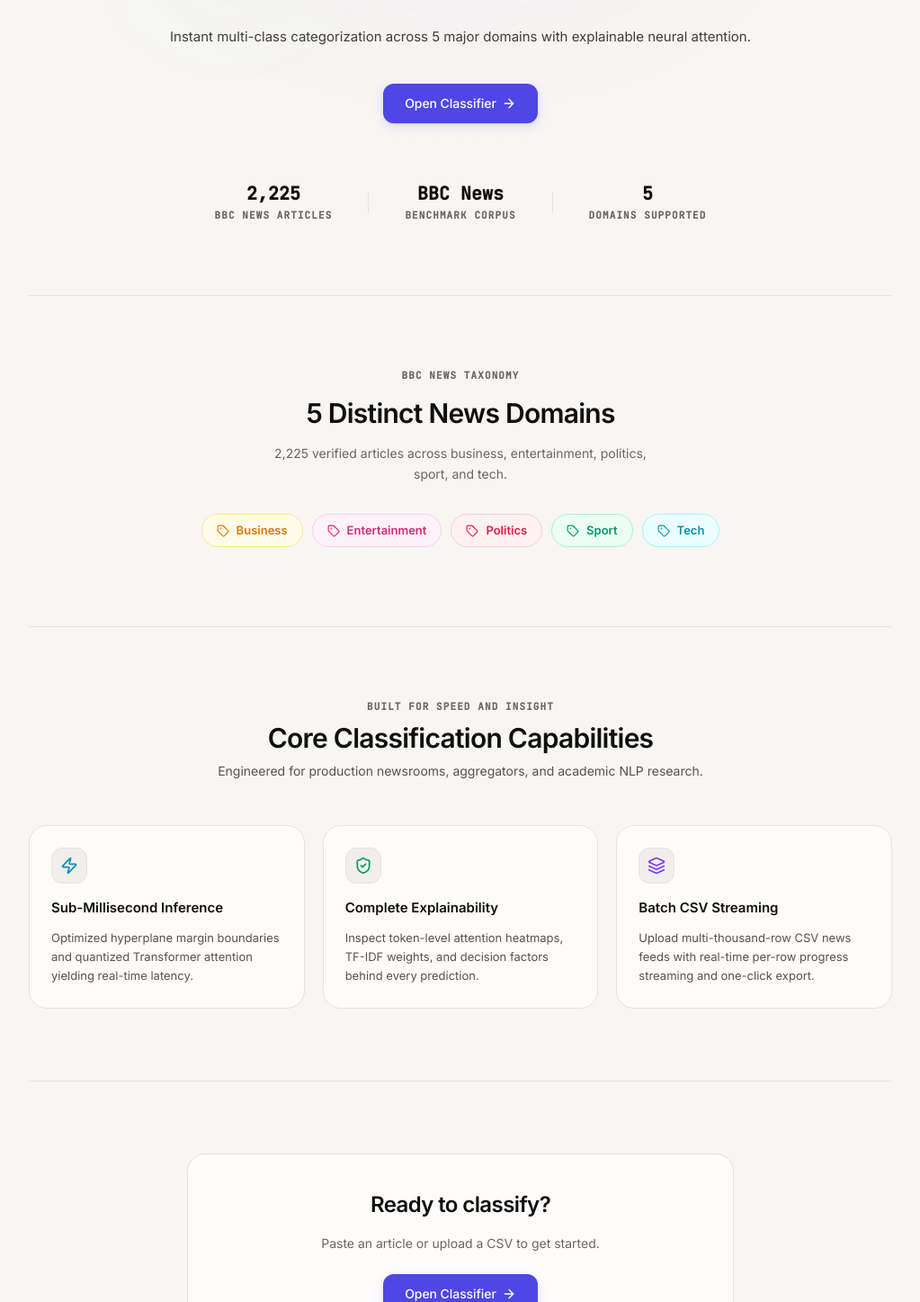
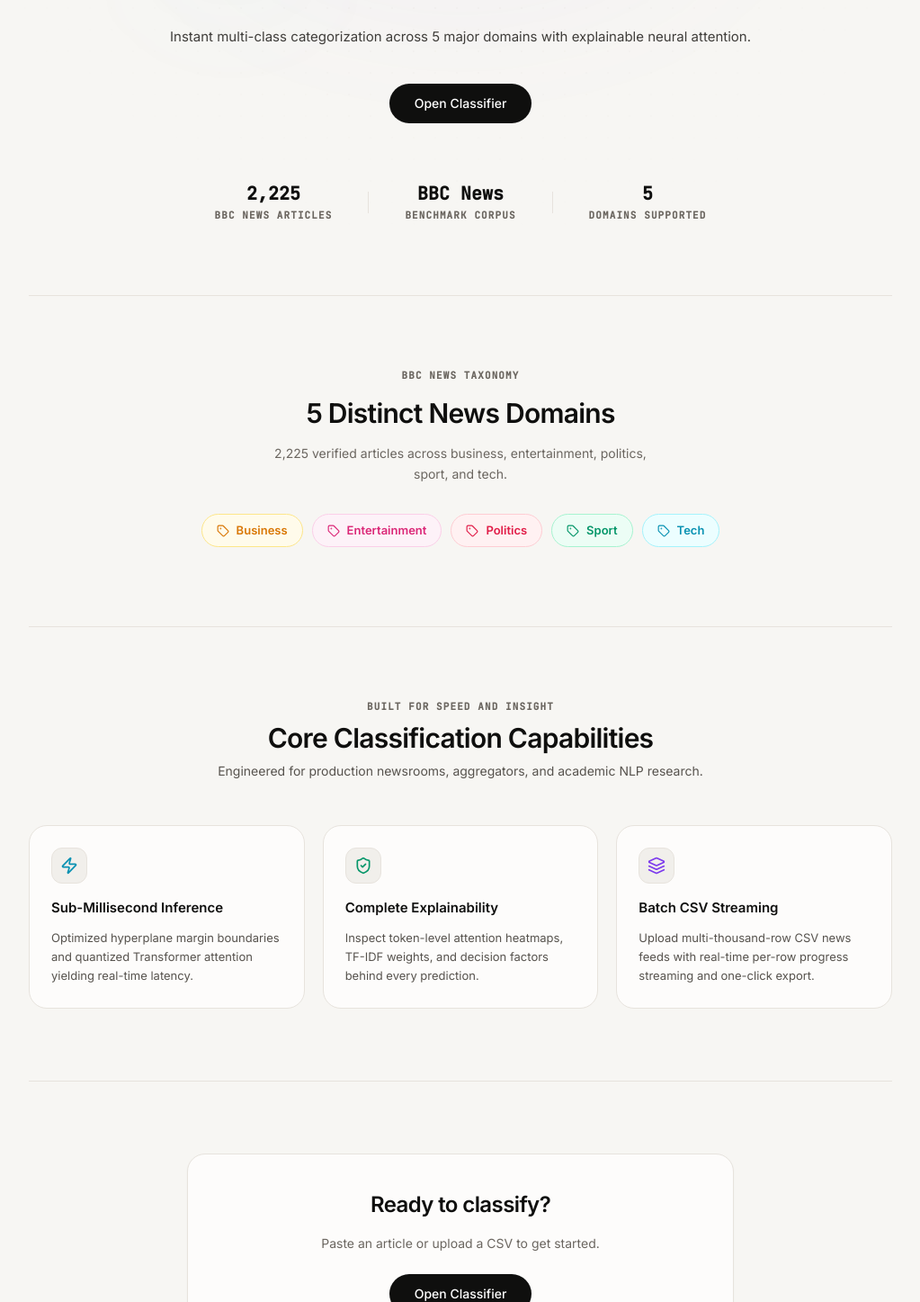
Before and after one commit to Abhijeet0848/NewsLens, a Next.js app: page / in a window 1280 px wide. Shown: the part 323-1770 px from the top of the page at 90% size, without its empty margins (128-1151 px from the left). Built offline with nearby package versions, Linux system fonts and the light colour scheme; no server answers.

Commit message:
style(hero): update CTA button to Vercel-style solid black pill

```diff
--- a/app/page.tsx
+++ b/app/page.tsx
@@ -7,10 +7,8 @@ import {
   Layers,
   ShieldCheck,
   Tag,
-  ArrowRight,
 } from "lucide-react";
 import { Hero } from "@/components/hero";
-import { Button } from "@/components/ui/button";
 import { Reveal, StaggerContainer, StaggerItem } from "@/components/Reveal";
 import { CATEGORIES_CONFIG } from "@/lib/utils";
 import { fetchDatasetSummary } from "@/lib/api";
@@ -178,13 +176,9 @@ export default function HomePage() {
               <Link href="/classify" className="inline-flex">
                 <button
                   type="button"
-                  className="group inline-flex items-center gap-1.5 h-11 px-6 rounded-lg bg-[#4f46e5] text-white text-sm font-medium tracking-[-0.005em] shadow-[0_1px_2px_rgba(15,15,14,0.08),0_4px_12px_rgba(79,70,229,0.15)] hover:bg-[#4338ca] hover:shadow-[0_2px_4px_rgba(15,15,14,0.10),0_6px_16px_rgba(79,70,229,0.22)] hover:-translate-y-px active:translate-y-0 active:scale-[0.98] transition-all duration-200 ease-out cursor-pointer select-none"
+                  className="inline-flex items-center justify-center h-11 px-7 rounded-full bg-[#0f0f0e] text-white text-sm font-medium hover:bg-[#2a2a28] active:scale-[0.98] transition-all duration-200 ease-out focus-visible:outline-none focus-visible:ring-2 focus-visible:ring-[#0f0f0e]/20 focus-visible:ring-offset-2 focus-visible:ring-offset-[#f7f6f3] cursor-pointer select-none"
                 >
-                  <span>Open Classifier</span>
-                  <ArrowRight
-                    className="size-4 transition-transform duration-200 group-hover:translate-x-0.5"
-                    strokeWidth={2}
-                  />
+                  Open Classifier
                 </button>
               </Link>
             </div>
--- a/components/hero.tsx
+++ b/components/hero.tsx
@@ -2,9 +2,7 @@
 
 import * as React from "react";
 import Link from "next/link";
-import { ArrowRight } from "lucide-react";
 import { motion, useMotionValue, useTransform, animate } from "framer-motion";
-import { Button } from "@/components/ui/button";
 import { useClassifierStore } from "@/lib/store";
 import { ease } from "@/lib/motion";
 
@@ -96,13 +94,9 @@ export function Hero() {
           <Link href="/classify" className="inline-flex">
             <button
               type="button"
-              className="group inline-flex items-center gap-1.5 h-11 px-6 rounded-lg bg-[#4f46e5] text-white text-sm font-medium tracking-[-0.005em] shadow-[0_1px_2px_rgba(15,15,14,0.08),0_4px_12px_rgba(79,70,229,0.15)] hover:bg-[#4338ca] hover:shadow-[0_2px_4px_rgba(15,15,14,0.10),0_6px_16px_rgba(79,70,229,0.22)] hover:-translate-y-px active:translate-y-0 active:scale-[0.98] transition-all duration-200 ease-out cursor-pointer select-none"
+              className="inline-flex items-center justify-center h-11 px-7 rounded-full bg-[#0f0f0e] text-white text-sm font-medium hover:bg-[#2a2a28] active:scale-[0.98] transition-all duration-200 ease-out focus-visible:outline-none focus-visible:ring-2 focus-visible:ring-[#0f0f0e]/20 focus-visible:ring-offset-2 focus-visible:ring-offset-[#f7f6f3] cursor-pointer select-none"
             >
-              <span>Open Classifier</span>
-              <ArrowRight
-                className="size-4 transition-transform duration-200 group-hover:translate-x-0.5"
-                strokeWidth={2}
-              />
+              Open Classifier
             </button>
           </Link>
         </motion.div>
```
